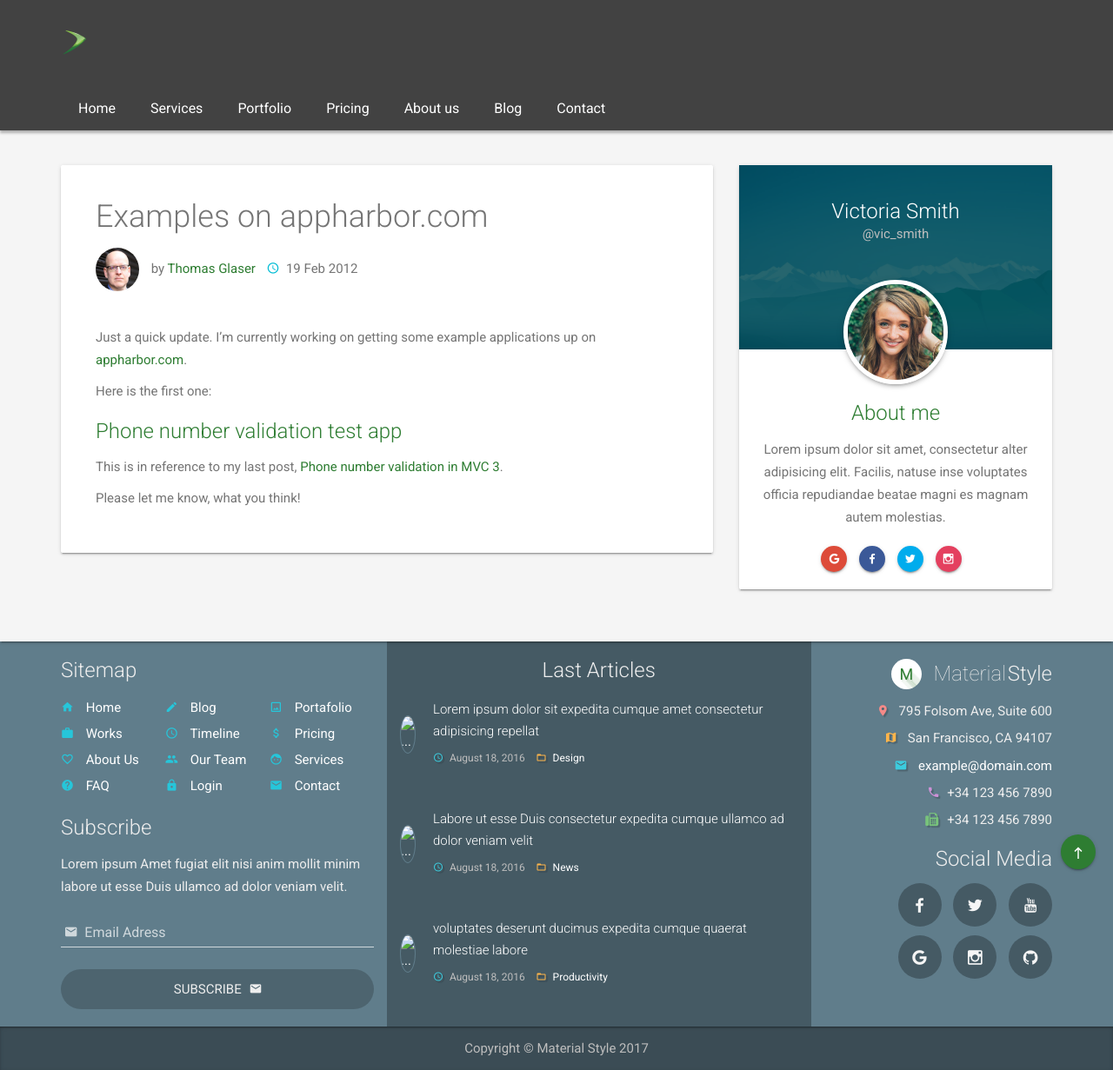
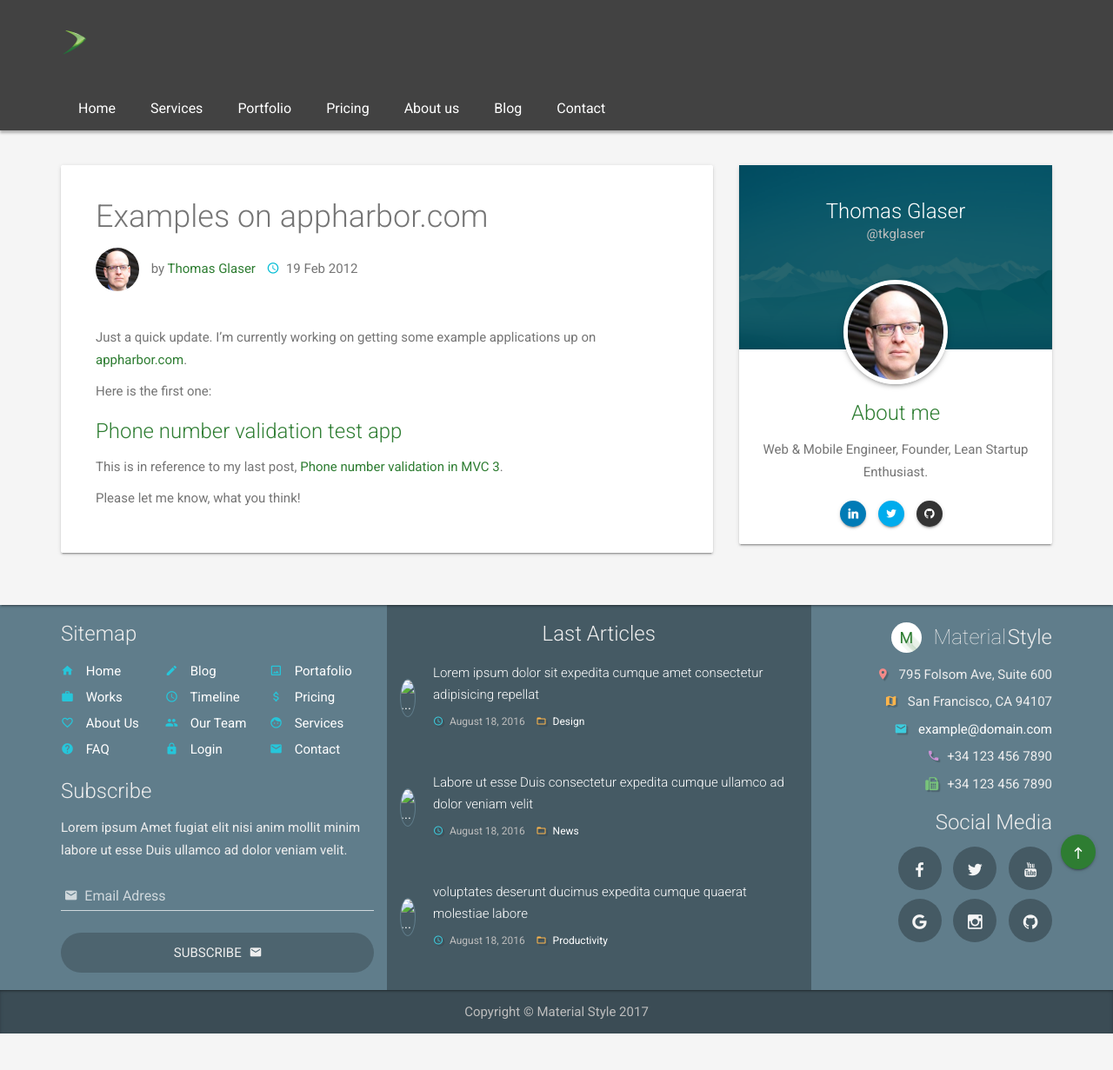
Before and after one commit to tkglaser/tkglaser.github.io, a Jekyll site: the page built from _posts/2012-02-19-examples-on-appharborcom.md, in a window 1280 px wide. Shown: the whole page at 87% size. Built offline with Jekyll 4.4.1, drawn with Linux system fonts in a browser that asks for light colours; comment, search, counter and statistics services are not loaded; after the commit the page ends 1189 px from its top, so only the background shows below that.

Commit message:
Update profile-card.html

```diff
--- a/_includes/profile-card.html
+++ b/_includes/profile-card.html
@@ -1,23 +1,20 @@
 <div class="card animated fadeInUp animation-delay-7">
   <div class="ms-hero-bg-info ms-hero-img-mountain">
-    <h3 class="color-white index-1 text-center no-m pt-4">Victoria Smith</h3>
-    <div class="color-medium index-1 text-center np-m">@vic_smith</div>
-    <img src="/assets/img/demo/avatar1.jpg" alt="..." class="img-avatar-circle">
+    <h3 class="color-white index-1 text-center no-m pt-4">Thomas Glaser</h3>
+    <div class="color-medium index-1 text-center np-m">@tkglaser</div>
+    <img src="/assets/images/Thomas-Profile-160.jpg" style="max-width:120px" alt="..." class="img-avatar-circle">
   </div>
   <div class="card-block pt-4 text-center">
     <h3 class="color-primary">About me</h3>
-    <p>Lorem ipsum dolor sit amet, consectetur alter adipisicing elit. Facilis, natuse inse voluptates officia repudiandae beatae magni es magnam autem molestias.</p>
-    <a href="javascript:void(0)" class="btn-circle btn-circle-raised btn-circle-xs mt-1 mr-1 no-mr-md btn-google">
-      <i class="zmdi zmdi-google"></i>
+    <p>Web &amp; Mobile Engineer, Founder, Lean Startup Enthusiast.</p>
+    <a href="https://www.linkedin.com/in/tkglaser" class="btn-circle btn-circle-raised btn-circle-xs mt-1 mr-1 no-mr-md btn-linkedin">
+      <i class="zmdi zmdi-linkedin"></i>
     </a>
-    <a href="javascript:void(0)" class="btn-circle btn-circle-raised btn-circle-xs mt-1 mr-1 no-mr-md btn-facebook">
-      <i class="zmdi zmdi-facebook"></i>
-    </a>
-    <a href="javascript:void(0)" class="btn-circle btn-circle-raised btn-circle-xs mt-1 mr-1 no-mr-md btn-twitter">
+    <a href="https://twitter.com/tkglaser" class="btn-circle btn-circle-raised btn-circle-xs mt-1 mr-1 no-mr-md btn-twitter">
       <i class="zmdi zmdi-twitter"></i>
     </a>
-    <a href="javascript:void(0)" class="btn-circle btn-circle-raised btn-circle-xs mt-1 mr-1 no-mr-md btn-instagram">
-      <i class="zmdi zmdi-instagram"></i>
+    <a href="https://github.com/tkglaser" class="btn-circle btn-circle-raised btn-circle-xs mt-1 mr-1 no-mr-md btn-github">
+      <i class="zmdi zmdi-github"></i>
     </a>
   </div>
 </div>
```
